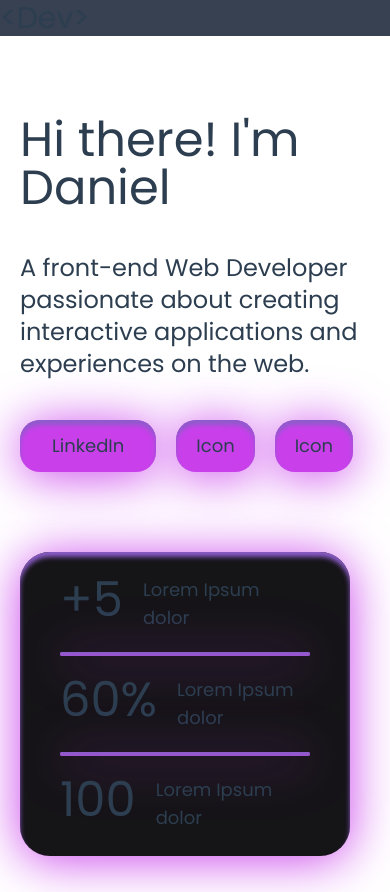
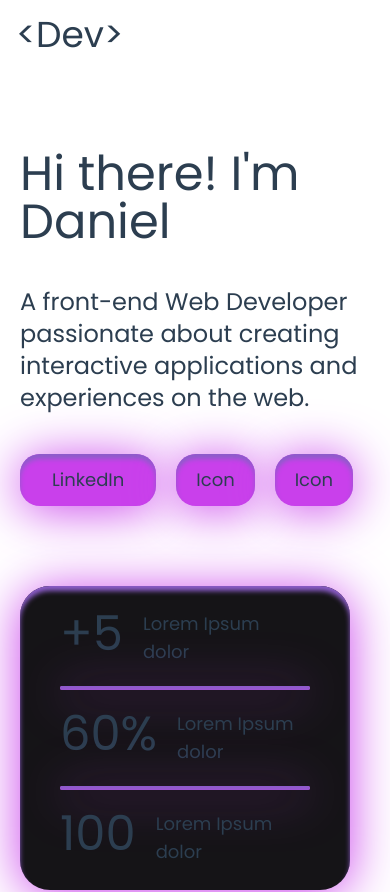
Before and after one commit to DanielCM2001/Portfolio-WebsiteV2, a Vue app: page / in a window 390 px wide. Shown: the top 892 px of the page. Built offline with nearby package versions, Linux system fonts and the light colour scheme.

Commit message:
Navbar Animated

```diff
--- a/src/assets/main.css
+++ b/src/assets/main.css
@@ -8,7 +8,7 @@
   font-weight: normal;
 }
 
-a,
+/* a,
 .green {
   text-decoration: none;
   color: hsla(160, 100%, 37%, 1);
@@ -19,4 +19,4 @@ a,
   a:hover {
     background-color: hsla(160, 100%, 37%, 0.2);
   }
-}
+} */
--- a/src/components/TheNavBar.vue
+++ b/src/components/TheNavBar.vue
@@ -1,13 +1,141 @@
 <template>
-  <div class="bg-gray-700 text-3xl">&lt;Dev&gt;</div>
+  <div class="px-4">
+    <nav class="nav" :class="{ active: isMobileMenuActive }">
+      <a href="/" class="text-4xl">&lt;Dev&gt;</a>
+      <button @click="toggleMobileMenu" class="hamburger"></button>
+      <ul class="nav-list">
+        <li><a href="#">.daniel()</a></li>
+        <li><a href="#">.about()</a></li>
+        <li><a href="#">.email()</a></li>
+      </ul>
+    </nav>
+  </div>
 </template>
 
 <script>
 export default {
-  setup() {
-    return {};
+  data() {
+    return {
+      isMobileMenuActive: false,
+    };
+  },
+  methods: {
+    toggleMobileMenu() {
+      this.isMobileMenuActive = !this.isMobileMenuActive;
+    },
   },
 };
 </script>
 
-<style lang="scss" scoped></style>
+<style scoped>
+.nav {
+  max-width: 1920px;
+  height: 70px;
+  margin-inline: auto;
+
+  display: flex;
+  justify-content: space-between;
+  align-items: center;
+}
+
+.nav-list {
+  display: flex;
+  gap: 32px;
+  list-style: none;
+}
+
+.nav-list a {
+  font-size: 18px;
+  color: #fff;
+  padding-block: 16px;
+}
+
+.hamburger {
+  display: none;
+  border: none;
+  background: none;
+  border-top: 3px solid #fff;
+  cursor: pointer;
+}
+
+.hamburger::after,
+.hamburger::before {
+  content: " ";
+  display: block;
+  width: 30px;
+  height: 3px;
+  background: #fff;
+  margin-top: 5px;
+  position: relative;
+  transition: 0.3s;
+}
+
+@media (max-width: 750px) {
+  .hamburger {
+    display: block;
+    z-index: 1;
+  }
+
+  .nav-list {
+    position: fixed;
+    top: 0;
+    left: 0;
+    width: 100vw;
+    height: 100vh;
+    background: #c940eb;
+    clip-path: circle(100px at 90% -15%);
+    transition: 1s ease-out;
+
+    flex-direction: column;
+    justify-content: space-around;
+    align-items: center;
+    gap: 0;
+
+    pointer-events: none;
+  }
+
+  .nav-list a {
+    font-size: 24px;
+    opacity: 0;
+  }
+
+  .nav-list li:nth-child(1) a {
+    transition: 0.5s 0.2s;
+  }
+
+  .nav-list li:nth-child(2) a {
+    transition: 0.5s 0.4s;
+  }
+
+  .nav-list li:nth-child(3) a {
+    transition: 0.5s 0.6s;
+  }
+
+  /* Active Styles */
+
+  .nav.active .nav-list {
+    clip-path: circle(1500px at 90% -15%);
+    pointer-events: all;
+  }
+
+  .nav.active .nav-list a {
+    opacity: 1;
+  }
+
+  .nav.active .hamburger {
+    position: fixed;
+    top: 26px;
+    right: 16px;
+    border-top-color: transparent;
+  }
+
+  .nav.active .hamburger::before {
+    transform: rotate(135deg);
+  }
+
+  .nav.active .hamburger::after {
+    transform: rotate(-135deg);
+    top: -7px;
+  }
+}
+</style>
```
